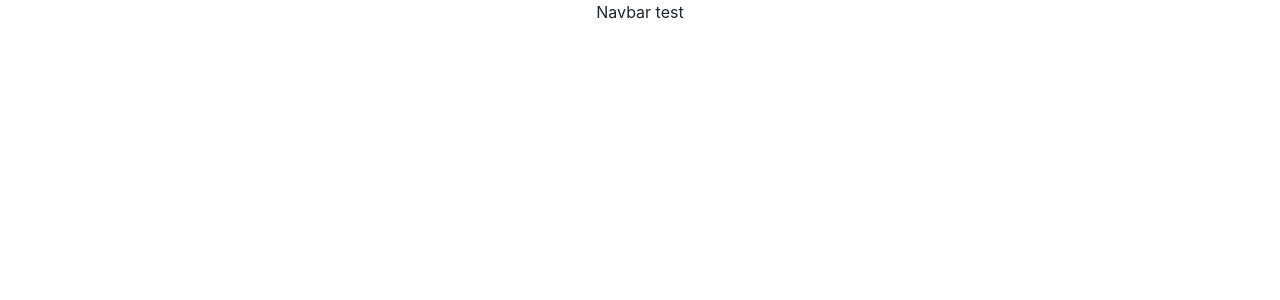
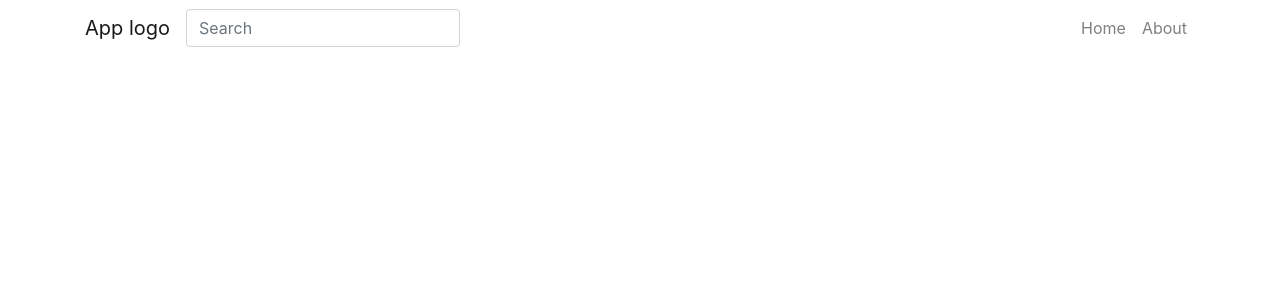
Before and after one commit to chris-townsend/where-next, a React (Create React App) app: page / in a window 1280 px wide. Shown: the top 300 px of the page. Built offline with nearby package versions, Linux system fonts and the light colour scheme.

Commit message:
Change NavBar to NavigationBar & add basic nav component

```diff
--- a/src/App.js
+++ b/src/App.js
@@ -1,10 +1,11 @@
 import './App.css';
-import Navbar from './components/Navbar';
+import NavigationBar from './components/NavigationBar';
+
 
 function App() {
   return (
     <div className="App">
-      < Navbar />
+      < NavigationBar/>
     </div>
   );
 }
--- a/src/components/Navbar.js
+++ /dev/null
@@ -1,9 +0,0 @@
-import React from 'react'
-
-const Navbar = () => {
-  return (
-    <div>Navbar test</div>
-  )
-}
-
-export default Navbar
--- /dev/null
+++ b/src/components/NavigationBar.js
@@ -0,0 +1,26 @@
+import React from "react";
+import { Nav, Navbar, Form, FormControl, Container } from "react-bootstrap";
+
+const NavigationBar = () => (
+  <Navbar expand="lg">
+    <Container>
+      <Navbar.Brand href="/">App logo</Navbar.Brand>
+      <Navbar.Toggle aria-controls="basic-navbar-nav" />
+      <Form className="form-center">
+        <FormControl type="text" placeholder="Search" className="" />
+      </Form>
+      <Navbar.Collapse id="basic-navbar-nav">
+        <Nav className="ml-auto">
+          <Nav.Item>
+            <Nav.Link href="/">Home</Nav.Link>
+          </Nav.Item>
+          <Nav.Item>
+            <Nav.Link href="/about">About</Nav.Link>
+          </Nav.Item>
+        </Nav>
+      </Navbar.Collapse>
+    </Container>
+  </Navbar>
+);
+
+export default NavigationBar;
```
